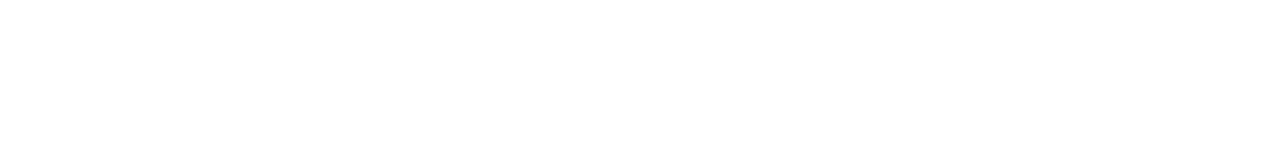
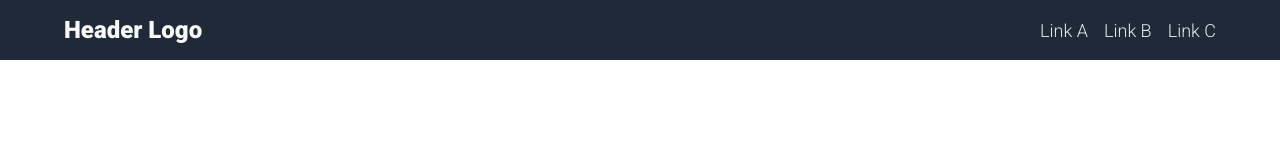
Before and after one commit to frayded/landing-page-odin, a plain HTML site: page index.html in a window 1280 px wide. Drawn offline with Linux system fonts and the light colour scheme.

Commit message:
Added header

```diff
--- a/index.html
+++ b/index.html
@@ -3,7 +3,17 @@
   <head>
     <meta charset="UTF-8" />
     <meta name="viewport" content="width=device-width, initial-scale=1.0" />
+    <link rel="stylesheet" href="styles.css" />
     <title>Landing Page</title>
   </head>
-  <body></body>
+  <body>
+    <div class="header-hero">
+      <div class="header-logo">Header Logo</div>
+      <ul class="header-nav">
+        <li><a href="#">Link A</a></li>
+        <li><a href="#">Link B</a></li>
+        <li><a href="#">Link C</a></li>
+      </ul>
+    </div>
+  </body>
 </html>
--- a/styles.css
+++ b/styles.css
@@ -0,0 +1,51 @@
+@import url("https://fonts.googleapis.com/css2?family=Roboto:ital,wght@0,100;0,300;0,400;0,500;0,700;0,900;1,100;1,300;1,400;1,500;1,700;1,900&display=swap");
+
+* {
+  margin: 0;
+  padding: 0;
+}
+
+body {
+  font-family: "Roboto", sans-serif;
+
+  display: flex;
+  flex-direction: column;
+}
+
+ul {
+  list-style-type: none;
+}
+
+a {
+  text-decoration: none;
+}
+
+.header-hero {
+  background-color: #1f2937;
+  padding: 16px 64px;
+
+  display: flex;
+  justify-content: space-between;
+  align-items: center;
+}
+
+.header-logo {
+  font-size: 24px;
+  font-weight: 900;
+  color: #f9faf8;
+}
+
+.header-nav {
+  display: flex;
+  justify-content: space-between;
+  align-items: center;
+  gap: 16px;
+}
+
+.header-nav li a {
+  text-decoration: none;
+
+  font-size: 18px;
+  font-weight: 300;
+  color: #e5e7eb;
+}
```
